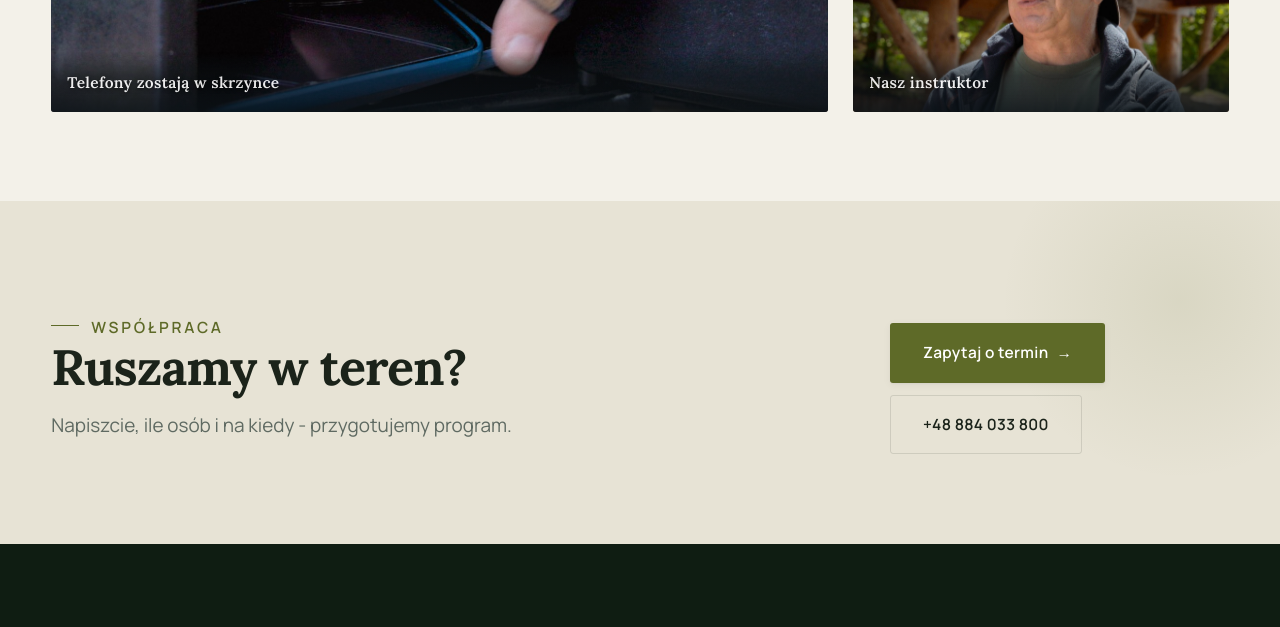
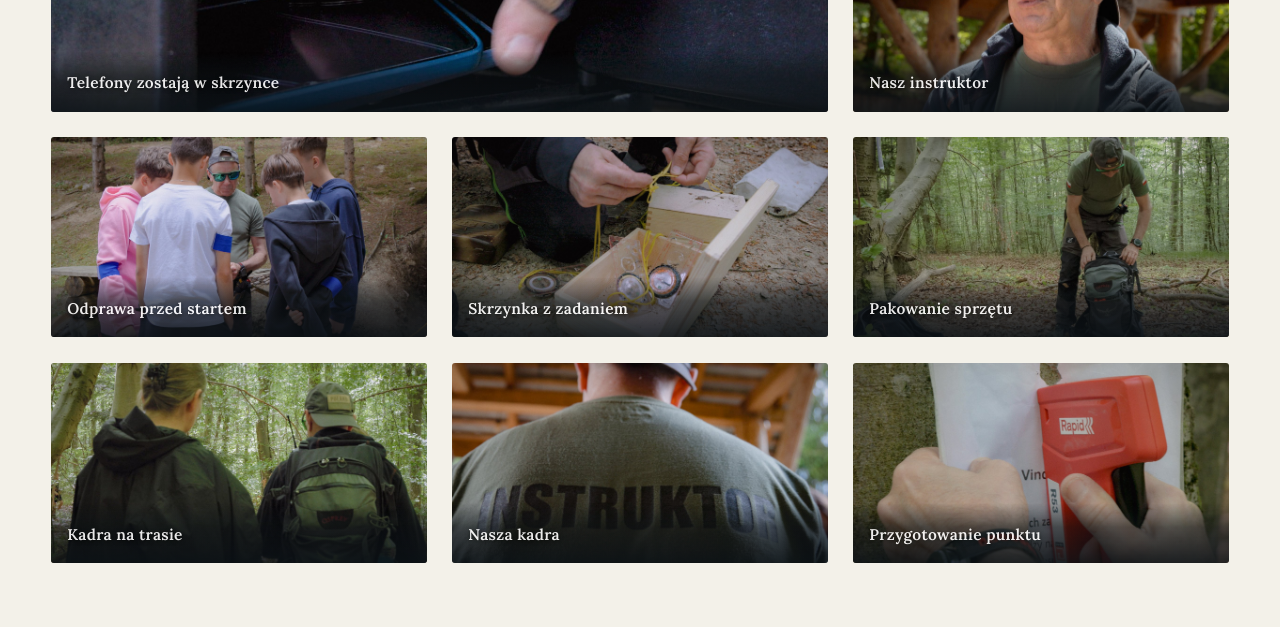
Before and after one commit to Impulseo-pl/zielony-azymut, a plain HTML site: page realizacje.html in a window 1280 px wide. Shown: the part 2180-2807 px from the top of the page. Drawn offline with Linux system fonts and the light colour scheme.

Commit message:
Galeria: 6 kolejnych kadrow klienta (odprawa, pakowanie sprzetu, skrzynka, kadra) - 23 kafle
Co-Authored-By: Claude Opus 5 (1M context) <noreply@anthropic.com>

```diff
--- a/realizacje.html
+++ b/realizacje.html
@@ -100,6 +100,12 @@
       <div class="tile t-third reveal"><img src="img/g16.jpg" alt="Ekwipunek omawiany na starcie" loading="lazy" decoding="async" width="1600" height="1067"><div class="cap">Ekwipunek na start</div></div>
       <div class="tile t-two3 reveal"><img src="img/g15.jpg" alt="Telefony zamknięte w skrzynce na czas gry" loading="lazy" decoding="async" width="1600" height="1066"><div class="cap">Telefony zostają w skrzynce</div></div>
       <div class="tile t-third reveal"><img src="img/about.jpg" alt="Instruktor prowadzący zajęcia" loading="lazy" decoding="async" width="1600" height="1066"><div class="cap">Nasz instruktor</div></div>
+      <div class="tile t-third reveal"><img src="img/g18.jpg" alt="Instruktor z grupą przed startem gry" loading="lazy" decoding="async" width="1600" height="1067"><div class="cap">Odprawa przed startem</div></div>
+      <div class="tile t-third reveal"><img src="img/g19.jpg" alt="Przygotowanie skrzynki z zadaniem" loading="lazy" decoding="async" width="1600" height="1067"><div class="cap">Skrzynka z zadaniem</div></div>
+      <div class="tile t-third reveal"><img src="img/g20.jpg" alt="Instruktor pakuje sprzęt przed wyjściem w teren" loading="lazy" decoding="async" width="1600" height="1067"><div class="cap">Pakowanie sprzętu</div></div>
+      <div class="tile t-third reveal"><img src="img/g21.jpg" alt="Kadra Zielonego Azymutu na leśnej trasie" loading="lazy" decoding="async" width="1600" height="1067"><div class="cap">Kadra na trasie</div></div>
+      <div class="tile t-third reveal"><img src="img/g22.jpg" alt="Koszulka z napisem Instruktor" loading="lazy" decoding="async" width="1600" height="1067"><div class="cap">Nasza kadra</div></div>
+      <div class="tile t-third reveal"><img src="img/g23.jpg" alt="Przypinanie wskazówki na punkcie trasy" loading="lazy" decoding="async" width="1600" height="1067"><div class="cap">Przygotowanie punktu</div></div>
     </div>
   </div>
 </section>
```
Also changed, not shown: img/g18.jpg (added), img/g19.jpg (added), img/g20.jpg (added), img/g21.jpg (added), img/g22.jpg (added), img/g23.jpg (added).
